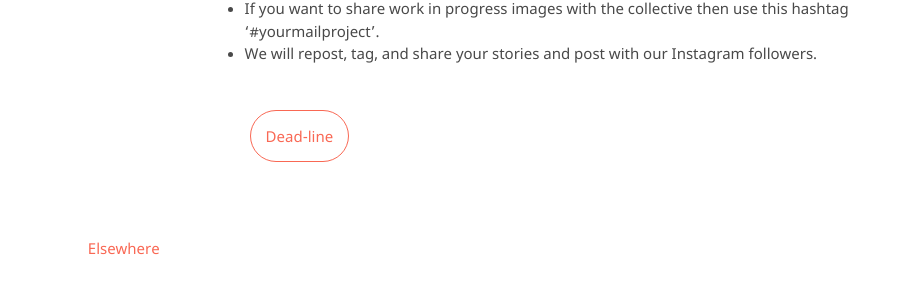
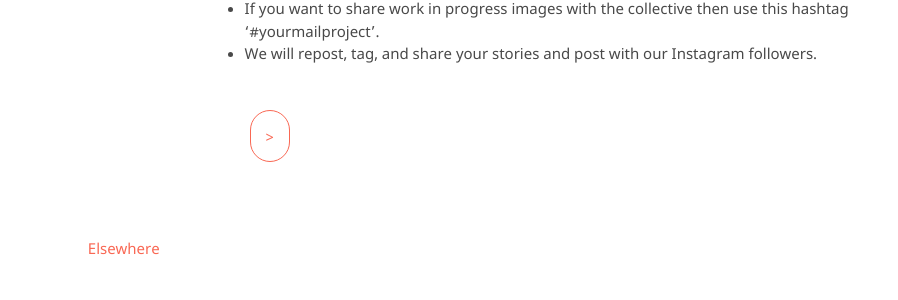
Before and after one commit to kvshvlin/yourmailproject, a Jekyll site: the page built from 6.md, in a window 1280 px wide. Shown: the part 438-738 px from the top of the page, without its empty margins (193-1091 px from the left). Built offline with Jekyll 4.4.1, drawn with Linux system fonts in a browser that asks for light colours; our own code applies the rules of GitHub Pages for plain Markdown files.

Commit message:
Update 6.md

```diff
--- a/6.md
+++ b/6.md
@@ -9,7 +9,7 @@
 <div class="roadmap-spacer-1"></div>
 
 <p>
-<a class="btn" href="https://kvshvl.in/yourmailproject/7.html">Dead-line</a><br>
+<a class="btn" href="https://kvshvl.in/yourmailproject/7.html">></a><br>
 </p>
 
 <div class="roadmap-spacer-2"></div>
```
